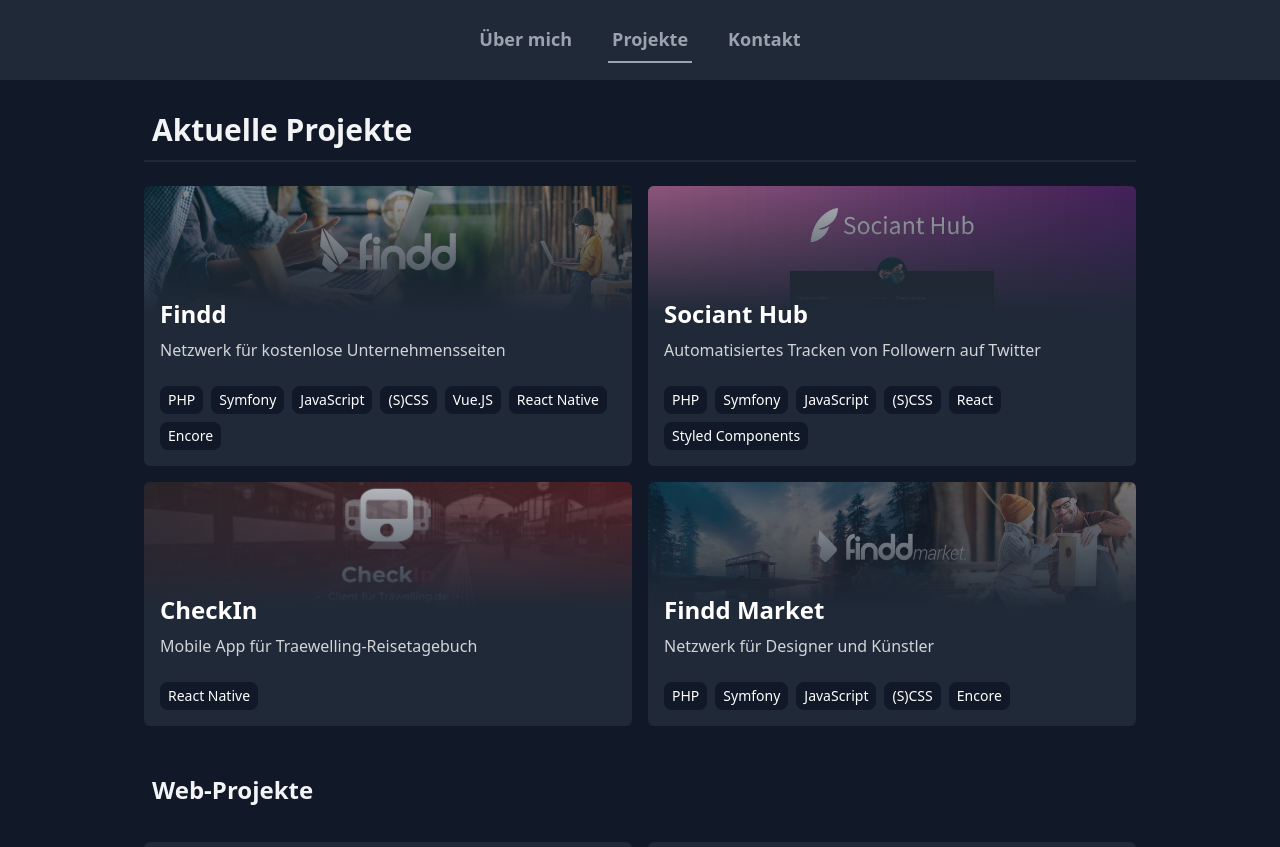
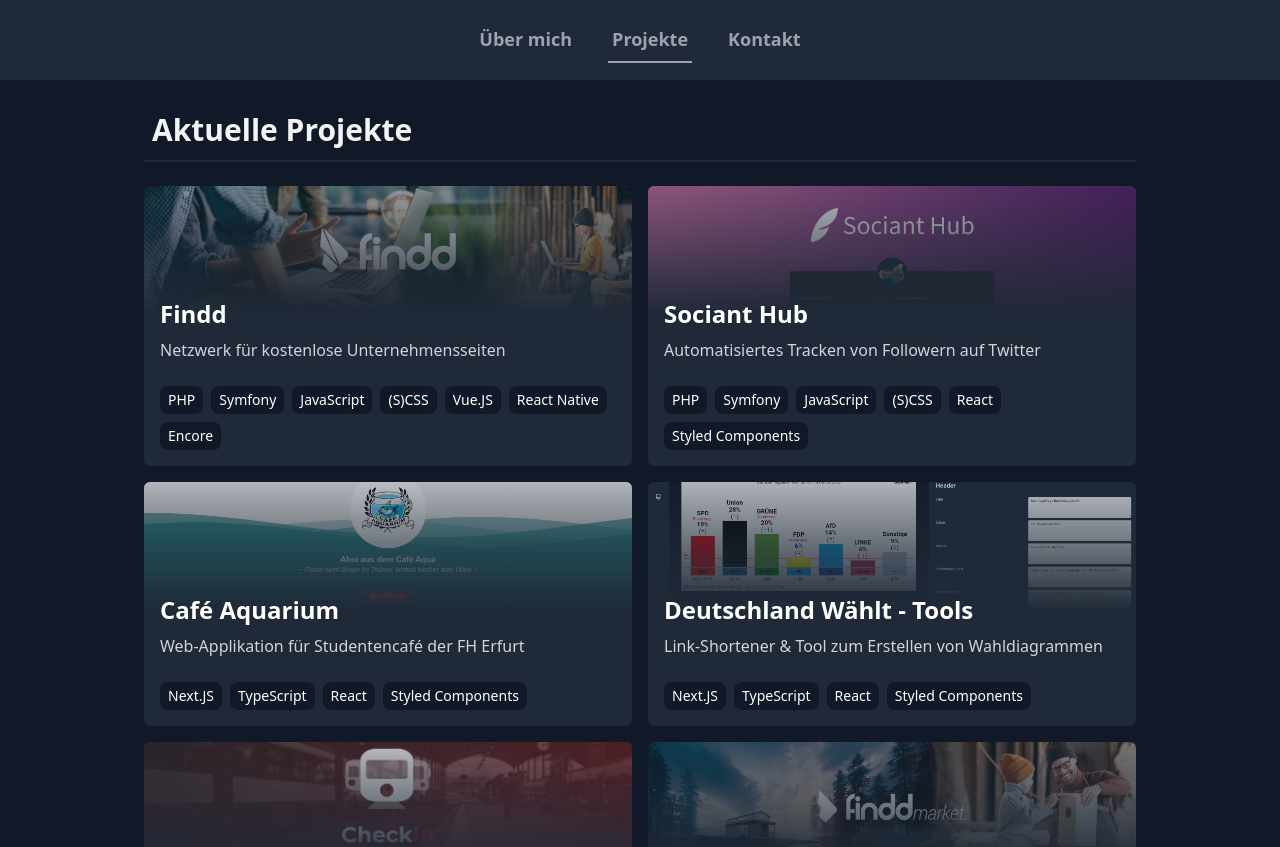
Before and after one commit to Vogeslu/personal-website, a Nuxt app: page /projects in a window 1280 px wide. Shown: the top 847 px of the page. Built offline with nearby package versions, Linux system fonts and the light colour scheme; what @fortawesome/pro-solid-svg-icons would draw is missing.

Commit message:
- add html lang attribute - optimized titles and headers - add more projects

```diff
--- a/layouts/default.vue
+++ b/layouts/default.vue
@@ -13,6 +13,9 @@
       bodyAttrs: {
         class: "bg-gray-900",
       },
+      htmlAttrs: {
+        lang: "de",
+      },
     });
   },
 };
--- a/pages/contact.vue
+++ b/pages/contact.vue
@@ -1,11 +1,11 @@
 <template>
   <div class="mx-auto w-full max-w-screen-md px-4 py-8 text-gray-100">
     <h1
-      class="mb-6 border-b-2 border-b-gray-800 px-2 pb-3 text-3xl font-semibold text-gray-100"
+      class="mb-6 border-b-2 border-b-gray-800 px-2 pb-3 text-xl font-semibold text-gray-100 md:text-3xl"
     >
       Kontakt aufnehmen
     </h1>
-    <p class="mb-8 text-lg">
+    <p class="mb-8 md:text-lg">
       Gerne kannst Du mich per E-Mail kontaktieren. Ich versuche
       schnellstmöglich auf Deine Nachricht zu antworten!
     </p>
@@ -16,7 +16,7 @@
       <client-only>
         <font-awesome-icon :icon="['fas', 'envelope']" class="mr-3 text-2xl" />
       </client-only>
-      E-Mail
+      <span class="underline decoration-dotted underline-offset-4">E-Mail</span>
     </NuxtLink>
   </div>
 </template>
--- a/pages/index.vue
+++ b/pages/index.vue
@@ -57,7 +57,7 @@
     </p>
 
     <div class="mt-14">
-      <h3 class="mb-6 text-2xl font-semibold">Weitere Links</h3>
+      <h2 class="mb-6 text-2xl font-semibold">Weitere Links</h2>
       <div class="-m-2 text-gray-300">
         <NuxtLink
           to="https://github.com/Vogeslu"
--- a/pages/projects.vue
+++ b/pages/projects.vue
@@ -93,6 +93,19 @@
           ],
         },
         {
+          title: "Café Aquarium",
+          description: "Web-Applikation für Studentencafé der FH Erfurt",
+          url: "https://aqua.fh-erfurt.de",
+          image: "/images/project_aqua.png",
+          scopes: ["Next.JS", "TypeScript", "React", "Styled Components"],
+        },
+        {
+          title: "Deutschland Wählt - Tools",
+          description: "Link-Shortener & Tool zum Erstellen von Wahldiagrammen",
+          image: "/images/project_wahlen.png",
+          scopes: ["Next.JS", "TypeScript", "React", "Styled Components"],
+        },
+        {
           title: "CheckIn",
           description: "Mobile App für Traewelling-Reisetagebuch",
           url: "https://github.com/Vogeslu/checkin-react-native",
```
Also changed, not shown: public/images/project_aqua.png (added), public/images/project_wahlen.png (added).
